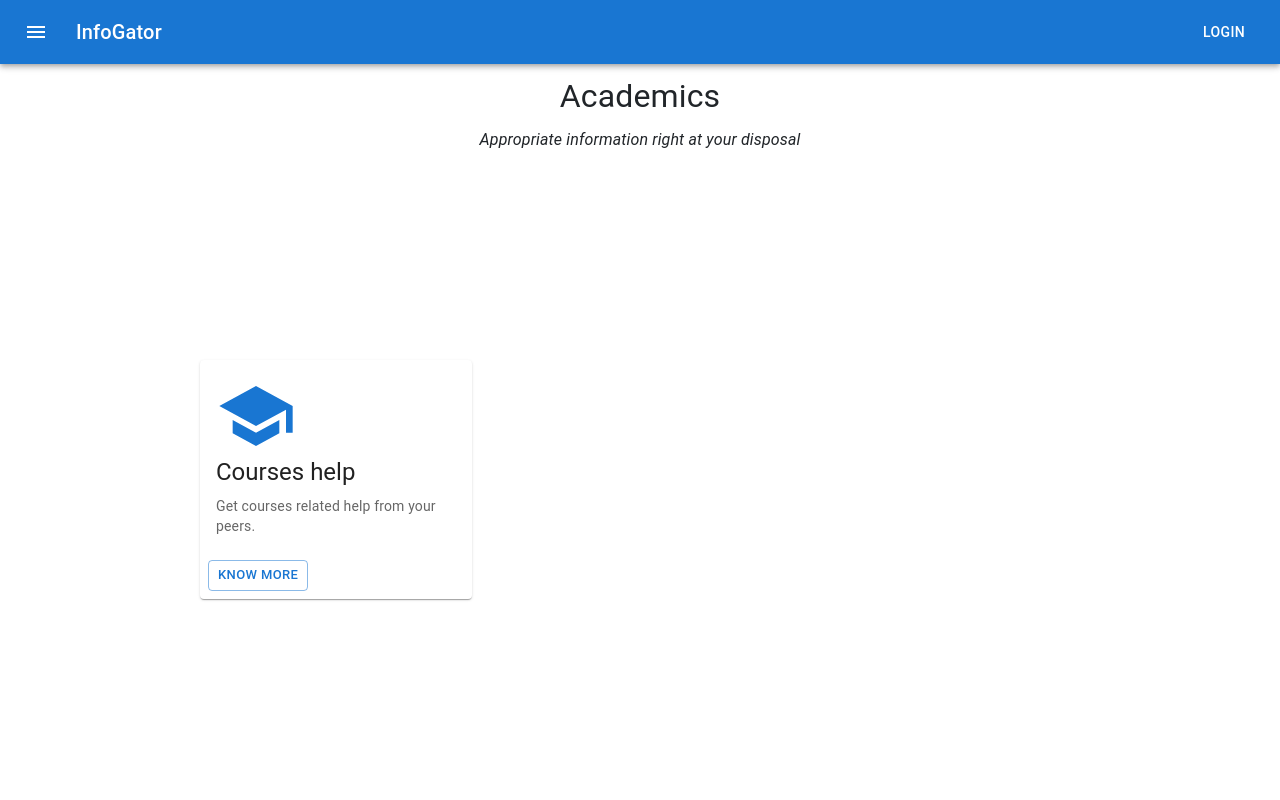
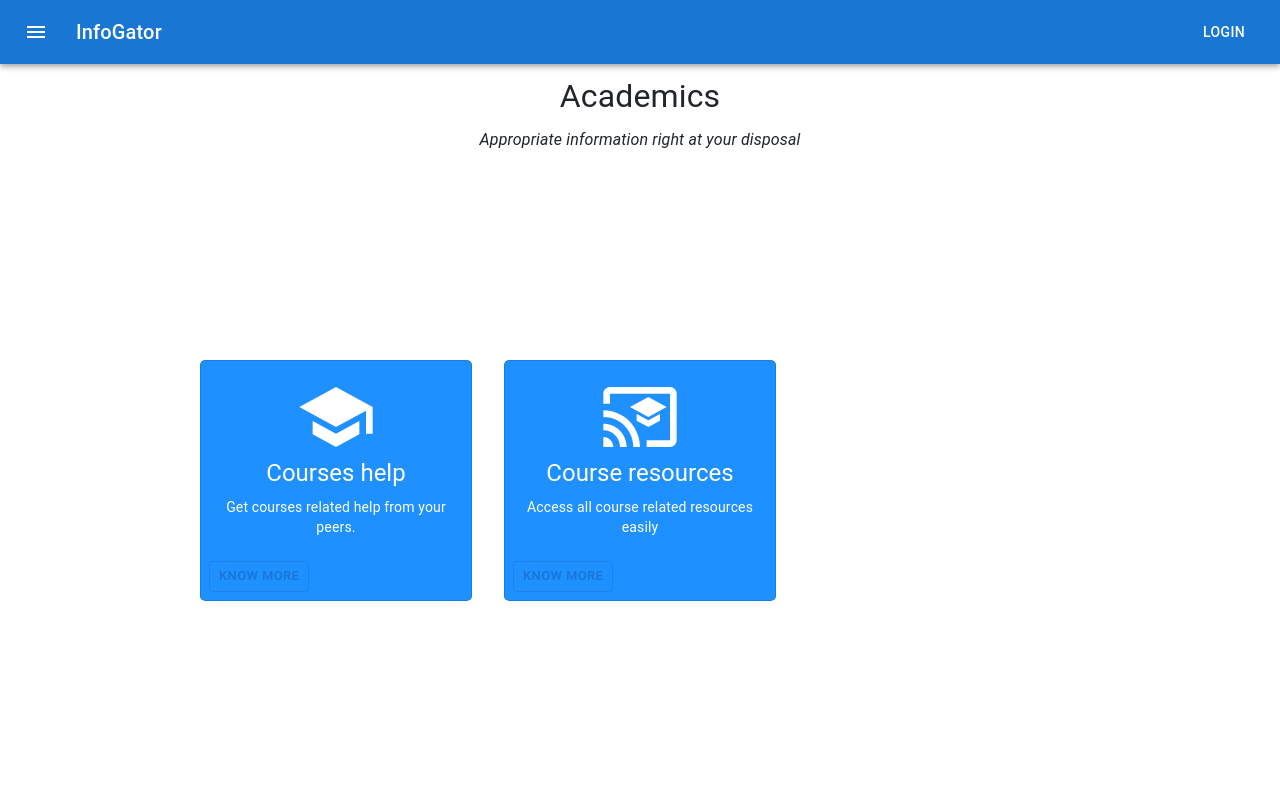
Before and after one commit to hat359/Software-Engineering-UF-, a React (Create React App) app: page /academics in a window 1280 px wide. Shown: the top 800 px of the page. Built offline with nearby package versions, Linux system fonts and the light colour scheme.

Commit message:
Additions to academic

```diff
--- a/package.json
+++ b/package.json
@@ -21,7 +21,7 @@
     "react-material-ui-carousel": "^3.2.0",
     "react-particle-image": "^1.0.1",
     "react-router-dom": "^6.2.1",
-    "react-scripts": "5.0.0",
+    "react-scripts": "^5.0.0",
     "typescript": "^4.5.5",
     "web-vitals": "^2.1.4"
   },
--- a/src/components/Academics.js
+++ b/src/components/Academics.js
@@ -7,9 +7,9 @@ import Grid from '@mui/material/Grid';
 import Button from '@mui/material/Button';
 import Typography from '@mui/material/Typography';
 import SchoolIcon from '@mui/icons-material/School';
-import HealthAndSafetyIcon from '@mui/icons-material/HealthAndSafety';
-import CreditScoreIcon from '@mui/icons-material/CreditScore';
+import CastForEducationIcon from '@mui/icons-material/CastForEducation';
 import Box from '@mui/material/Box';
+import Footer from '../rep-components/Footer'
 
 
 
@@ -24,14 +24,34 @@ export default function Academics() {
     <div style={{ padding: 200 }} >
     <Grid container spacing = {4}>
       <Grid item xs={12} sm={6} md={4}>
-      <Card sx={{ maxWidth: 345 }}>
-      <CardContent>
-        <SchoolIcon sx={{ fontSize: 80 }} color="primary"/>
-        <Typography gutterBottom variant="h5" component="div">
+      <Card sx={{ maxWidth: 345 }} class="card">
+      <CardContent align="center">
+        <SchoolIcon sx={{ fontSize: 80,color:"white"}}/>
+        <Typography gutterBottom variant="h5" component="div" color="common.white">
           Courses help
         </Typography>
-        <Typography variant="body2" color="text.secondary">
+        <Typography variant="body2" color="common.white">
         Get courses related help from your peers.
+        </Typography>
+      </CardContent>
+      <CardActions>
+
+        <Button size="small" variant="outlined">Know More</Button>
+
+      </CardActions>
+    </Card>
+    </Grid>
+
+    <Grid item xs={12} sm={6} md={4}>
+      <Card sx={{ maxWidth: 345 }} class="card">
+      <CardContent align="center">
+        <CastForEducationIcon sx={{ fontSize: 80,color:"white"}} />
+        <Typography gutterBottom variant="h5" component="div" color="common.white">
+          Course resources
+        </Typography>
+        <Typography variant="body2" color="common.white">
+        Access all course related resources easily
+
         </Typography>
       </CardContent>
       <CardActions>
@@ -44,9 +64,9 @@ export default function Academics() {
 
 
 
-
   </Grid>
   </div>
+  <Footer />
   </div>
 
   );
```
Also changed, not shown: 1 other file (tests, documents, lock files or other folders).
